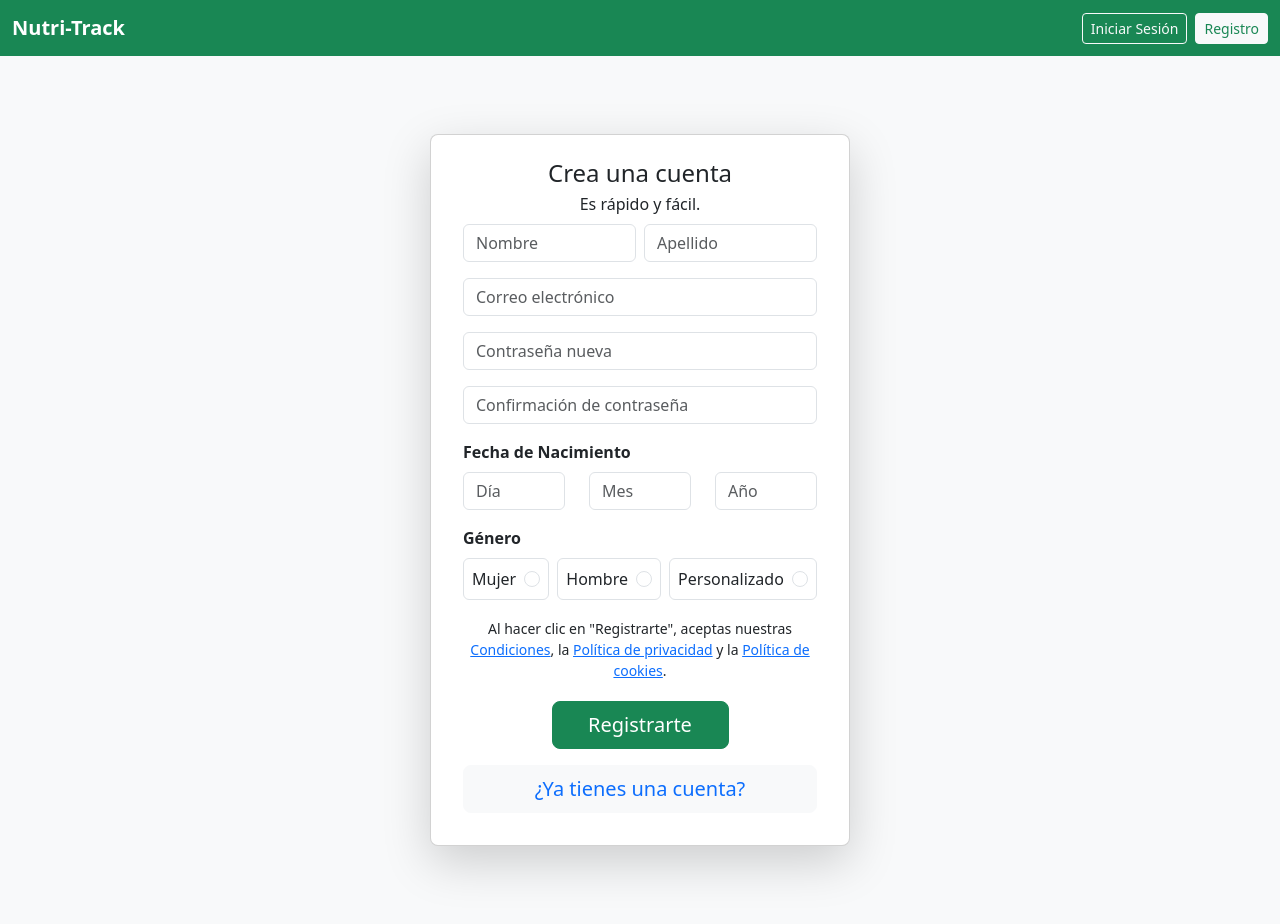
After one commit to OmarOrtVal/ODOV-MARPnutriApp, a Flask app: page /registro in a window 1280 px wide. The commit adds this page. Run offline with Flask 3, Linux system fonts and the light colour scheme.

Commit message:
se agregaron formularios

```diff
--- a/app.py
+++ b/app.py
@@ -1,22 +1,66 @@
-from flask import Flask, render_template, redirect, url_for,session,request
+from flask import Flask, render_template, request, redirect, url_for, session
 
 app = Flask(__name__)
+app.secret_key = 'nutri_track_secret_key'
 
 @app.route('/')
 def index():
-    return render_template('index.html')
+    if 'usuario' in session:
+        return render_template('index.html', usuario=session['usuario'])
+    return redirect(url_for('login'))
 
 @app.route('/perfil')
 def perfil():
-    return render_template('perfil.html')
+    if 'usuario' not in session:
+        return redirect(url_for('login'))
+    return render_template('perfil.html', usuario=session['usuario'])
 
 @app.route('/seguimiento')
 def seguimiento():
-    return render_template('seguimiento.html')
+    if 'usuario' not in session:
+        return redirect(url_for('login'))
+    return render_template('seguimiento.html', usuario=session['usuario'])
 
 @app.route('/recetas')
 def recetas():
-    return render_template('recetas.html')
+    if 'usuario' not in session:
+        return redirect(url_for('login'))
+    return render_template('recetas.html', usuario=session['usuario'])
+
+
+@app.route('/login', methods=['GET', 'POST'])
+def login():
+    if request.method == 'POST':
+        email = request.form.get('email_login')
+        password = request.form.get('password_login')
+
+        if email == "omar@correo.com" and password == "1234":
+            session['usuario'] = 'Omar'
+            return redirect(url_for('index'))
+        else:
+            return render_template('login.html', error="Usuario o contraseña incorrectos.")
+    return render_template('login.html')
+
+
+@app.route('/registro', methods=['GET', 'POST'])
+def registro():
+    if request.method == 'POST':
+        nombre = request.form.get('nombre')
+        apellido = request.form.get('apellido')
+        email = request.form.get('contacto')
+        contrasena = request.form.get('contrasena')
+        confirma = request.form.get('confirmaContraseña')
+        if contrasena != confirma:
+            return render_template('registro.html', error="Las contraseñas no coinciden.")
+        return redirect(url_for('login'))
+    return render_template('registro.html')
+
+
+@app.route('/logout')
+def logout():
+    session.pop('usuario', None)
+    return redirect(url_for('login'))
+
 
 if __name__ == '__main__':
     app.run(debug=True)
--- a/templates/base.html
+++ b/templates/base.html
@@ -2,11 +2,10 @@
 <html lang="es">
 <head>
     <meta charset="UTF-8">
-    <title>Nutri-Track</title>
+    <title>{% block title %}Nutri-Track{% endblock %}</title>
     <link href="https://cdn.jsdelivr.net/npm/bootstrap@5.3.3/dist/css/bootstrap.min.css" rel="stylesheet">
 </head>
 <body class="bg-light">
-    <!-- Navbar -->
     <nav class="navbar navbar-expand-lg navbar-dark bg-success">
         <div class="container-fluid">
             <a class="navbar-brand fw-bold" href="{{ url_for('index') }}">Nutri-Track</a>
@@ -15,18 +14,27 @@
             </button>
             <div class="collapse navbar-collapse" id="navbarNav">
                 <ul class="navbar-nav me-auto">
-                    <li class="nav-item"><a class="nav-link" href="{{ url_for('index') }}">Home</a></li>
+                    {% if session.get('usuario') %}
+                    <li class="nav-item"><a class="nav-link" href="{{ url_for('index') }}">Inicio</a></li>
                     <li class="nav-item"><a class="nav-link" href="{{ url_for('perfil') }}">Perfil</a></li>
-                    <li class="nav-item"><a class="nav-link" href="{{ url_for('seguimiento') }}">Seguimiento Nutricional</a></li>
-                    <li class="nav-item"><a class="nav-link" href="{{ url_for('recetas') }}">Recetas y Menús</a></li>
+                    <li class="nav-item"><a class="nav-link" href="{{ url_for('seguimiento') }}">Seguimiento</a></li>
+                    <li class="nav-item"><a class="nav-link" href="{{ url_for('recetas') }}">Recetas</a></li>
+                    {% endif %}
                 </ul>
-                <span class="navbar-text text-white me-3">Hola, <strong>Omar</strong></span>
-                <a href="#" class="btn btn-danger btn-sm">Cerrar Sesión</a>
+
+                {% if session.get('usuario') %}
+                    <span class="navbar-text text-white me-3">
+                        Hola, <strong>{{ session['usuario'] }}</strong>
+                    </span>
+                    <a href="{{ url_for('logout') }}" class="btn btn-danger btn-sm">Cerrar Sesión</a>
+                {% else %}
+                    <a href="{{ url_for('login') }}" class="btn btn-outline-light btn-sm me-2">Iniciar Sesión</a>
+                    <a href="{{ url_for('registro') }}" class="btn btn-light btn-sm text-success">Registro</a>
+                {% endif %}
             </div>
         </div>
     </nav>
 
-    <!-- Contenido principal -->
     <div class="container my-5">
         {% block content %}{% endblock %}
     </div>
--- /dev/null
+++ b/templates/registro.html
@@ -0,0 +1,77 @@
+{% extends "base.html" %}
+{% block title %}Registro{% endblock %}
+{% block content %}
+
+<div class="d-flex justify-content-center align-items-center" style="padding-top: 30px; padding-bottom: 30px;">
+    <div class="card p-3 shadow-lg" style="width: 420px; border-radius: 8px;">
+
+        <div class="card-header text-center border-0 bg-white">
+            <h4 class="mb-1">Crea una cuenta</h4>
+            <p class="text mb-0">Es rápido y fácil.</p>
+        </div>
+
+        <div class="card-body pt-0">
+            {% if error %}
+            <div class="alert alert-danger text-center py-1">{{ error }}</div>
+            {% endif %}
+            <form method="POST">
+                <div class="row g-2 mb-3">
+                    <div class="col">
+                        <input type="text" id="nombre" name="nombre" class="form-control" placeholder="Nombre" required>
+                    </div>
+                    <div class="col">
+                        <input type="text" id="apellido" name="apellido" class="form-control" placeholder="Apellido" required>
+                    </div>
+                </div>
+
+                <div class="mb-3">
+                    <input type="email" id="contacto" name="contacto" class="form-control" placeholder="Correo electrónico" required>
+                </div>
+
+                <div class="mb-3">
+                    <input type="password" id="contrasena" name="contrasena" class="form-control" placeholder="Contraseña nueva" required>
+                </div>
+
+                <div class="mb-3">
+                    <input type="password" id="confirmaContraseña" name="confirmaContraseña" class="form-control" placeholder="Confirmación de contraseña" required>
+                </div>
+
+                <label class="form-label fw-bold">Fecha de Nacimiento</label>
+                <div class="row mb-3">
+                    <div class="col-4"><input type="number" class="form-control" placeholder="Día" min="1" max="31" required></div>
+                    <div class="col-4"><input type="text" class="form-control" placeholder="Mes" required></div>
+                    <div class="col-4"><input type="number" class="form-control" placeholder="Año" required></div>
+                </div>
+
+                <label class="form-label fw-bold">Género</label>
+                <div class="d-flex justify-content-between mb-3">
+                    <div class="form-check border p-2 flex-grow-1 me-2 rounded">
+                        <input type="radio" name="genero" value="Mujer" id="mujer" class="form-check-input float-end" required>
+                        <label class="form-check-label w-100" for="mujer">Mujer</label>
+                    </div>
+                    <div class="form-check border p-2 flex-grow-1 me-2 rounded">
+                        <input type="radio" name="genero" value="Hombre" id="hombre" class="form-check-input float-end">
+                        <label class="form-check-label w-100" for="hombre">Hombre</label>
+                    </div>
+                    <div class="form-check border p-2 flex-grow-1 rounded">
+                        <input type="radio" name="genero" value="Personalizado" id="personalizado" class="form-check-input float-end">
+                        <label class="form-check-label w-100" for="personalizado">Personalizado</label>
+                    </div>
+                </div>
+
+                <p class="small text-center">
+                    Al hacer clic en "Registrarte", aceptas nuestras
+                    <a href="#">Condiciones</a>, la
+                    <a href="#">Política de privacidad</a> y la
+                    <a href="#">Política de cookies</a>.
+                </p>
+
+                <div class="text-center">
+                    <button type="submit" class="btn btn-lg btn-success w-50 mt-1">Registrarte</button>
+                    <a href="{{ url_for('login') }}" class="btn btn-lg btn-light w-100 mt-3 text-primary" role="button">¿Ya tienes una cuenta?</a>
+                </div>
+            </form>
+        </div>
+    </div>
+</div>
+{% endblock %}
```
Also changed, not shown: templates/login.html (added, +35 -0 lines).
